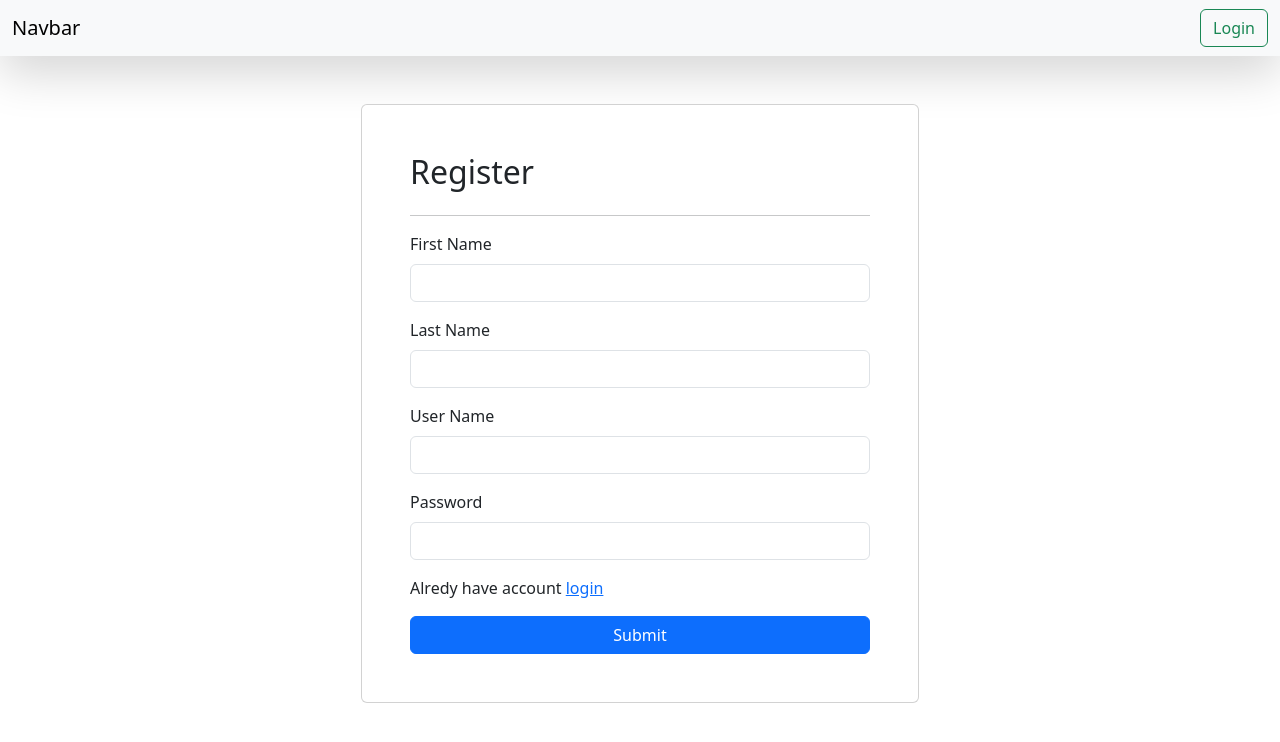
After one commit to Rubayet-hasan-yasin/Django-L, a Django app: page /register in a window 1280 px wide. The commit adds this page. Shown: the top 742 px of the page. Run offline with Django 5.2, Linux system fonts and the light colour scheme.

Commit message:
login register

```diff
--- a/core/urls.py
+++ b/core/urls.py
@@ -28,6 +28,12 @@ urlpatterns = [
     path("recipes", recipes, name="recipes"),
     path("recipes/<id>", Delete_recipes, name="delete recipe"),
     path("update-recipes/<id>", Update_recipes, name="update recipe"),
+    path("login", Login_page, name="login"),
+    path("register", Register_page, name="register"),
+    path("logout", Logout_page, name="logout"),
+
+
+
     path("contact", contact,name="contact"),
     path("about", about, name="about"),
     path('admin/', admin.site.urls),
--- a/home/templates/base.html
+++ b/home/templates/base.html
@@ -18,6 +18,17 @@
 
 <body>
 
+    <nav class="navbar bg-body-tertiary shadow-lg">
+        <div class="container-fluid">
+          <a class="navbar-brand">Navbar</a>
+
+            {% if request.user.is_authenticated %}
+            <a href="/logout" class="btn btn-outline-success" type="submit">Logout</a>
+            {% else %}
+            <a href="/login" class="btn btn-outline-success" type="submit">Login</a>
+            {% endif %}
+        </div>
+      </nav>
 
     {% block start %}
 
--- a/vege/models.py
+++ b/vege/models.py
@@ -1,7 +1,9 @@
 from django.db import models
+from django.contrib.auth.models import User
 
 # Create your models here.
 class Recipe(models.Model):
+    user = models.ForeignKey(User, on_delete=models.CASCADE,null=True)
     recipe_name = models.CharField(max_length=100)
     recipe_description = models.TextField()
     recipe_image = models.ImageField(upload_to="recipe")
--- /dev/null
+++ b/vege/templates/register.html
@@ -0,0 +1,54 @@
+{% extends "base.html" %}
+{% block start %}
+
+
+<div class="container mt-5">
+
+    <form class="w-50 mx-auto card p-5" method="post" enctype="multipart/form-data">
+        {% csrf_token %}
+        <h2>Register</h2>
+        <hr>
+        {% if messages %}
+        <ul class="messages">
+            {% for message in messages %}
+            <div class="alert alert-primary" role="alert">
+                {{ message }}
+            </div>
+            {% endfor %}
+        </ul>
+        {% endif %}
+
+        <div class="mb-3">
+            <label for="exampleInputEmail1" class="form-label">First Name</label>
+            <input type="text" name="first_name" class="form-control" id="exampleInputEmail1"
+                aria-describedby="emailHelp">
+
+        </div>
+        <div class="mb-3">
+            <label for="exampleInputEmail1" class="form-label">Last Name</label>
+            <input type="text" name="last_name" class="form-control" id="exampleInputEmail1"
+                aria-describedby="emailHelp">
+
+        </div>
+        <div class="mb-3">
+            <label for="exampleInputEmail1" class="form-label">User Name</label>
+            <input type="text" name="username" class="form-control" id="exampleInputEmail1"
+                aria-describedby="emailHelp">
+
+        </div>
+        <div class="mb-3">
+            <label for="exampleInputPassword1" class="form-label">Password</label>
+            <input type="password" name="password" class="form-control" id="exampleInputPassword1">
+        </div>
+
+        <p>Alredy have account <a href="/login">login</a></p>
+
+        <button type="submit" class="btn btn-primary">Submit</button>
+    </form>
+
+
+</div>
+
+
+
+{% endblock %}
--- a/vege/views.py
+++ b/vege/views.py
@@ -1,8 +1,13 @@
 from django.shortcuts import render, redirect
 from .models import Recipe
+from django.contrib.auth.models import User
+from django.contrib import messages
+from django.contrib.auth import authenticate, login, logout
+from django.contrib.auth.decorators import login_required
 
 # Create your views here.
 
+@login_required(login_url="/login")
 def recipes(request):
     if request.method == "POST":
         data = request.POST
@@ -19,6 +24,10 @@ def recipes(request):
         return redirect("/recipes")
 
     queryset = Recipe.objects.all()
+
+    if request.GET.get('search'):
+        queryset = queryset.filter(recipe_name__icontains = request.GET.get("search"))
+
     context = {"recipes": queryset}
 
     return render(request, 'recipe.html', context)
@@ -50,3 +59,62 @@ def Update_recipes(request, id):
     context = {"recipe": queryset}
 
     return render(request, "update_recipes.html", context)
+
+
+def Login_page(request):
+    if request.method == "POST":
+        username = request.POST.get("username")
+        password = request.POST.get("password")
+
+
+        user = User.objects.filter(username= username)
+
+        if not user.exists():
+            messages.info(request, "Invalid Username")
+            return redirect("/login")
+        user = authenticate(username = username, password = password)
+
+        if user is None:
+            messages.info(request, "Invalid Password")
+            return redirect("/login")
+        else:
+            login(request, user)
+            return redirect("/recipes")
+
+
+    return render(request, "login.html")
+
+
+def Logout_page(request):
+    logout(request)
+    return redirect("/login")
+
+
+def Register_page(request):
+    if request.method == "POST":
+        first_name = request.POST.get("first_name")
+        last_name = request.POST.get("last_name")
+        username = request.POST.get("username")
+        password = request.POST.get("password")
+
+
+        user = User.objects.filter(username= username)
+
+        if user.exists():
+            messages.info(request, "username alredy taken")
+            return redirect("/register")
+
+        user = User.objects.create(
+            first_name = first_name,
+            last_name = last_name,
+            username = username
+        )
+
+        user.set_password(password)
+        user.save()
+
+        messages.info(request, "Register success")
+        return redirect("/register")
+
+
+    return render(request, "register.html")
```
Also changed, not shown: vege/templates/login.html (added, +40 -0 lines), vege/templates/recipe.html (+15 -1 lines), db.sqlite3, vege/migrations/0002_recipe_user.py (added).
